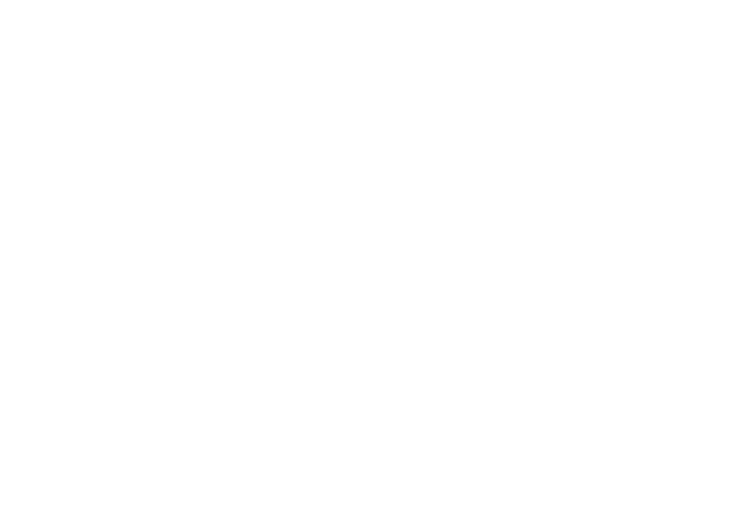
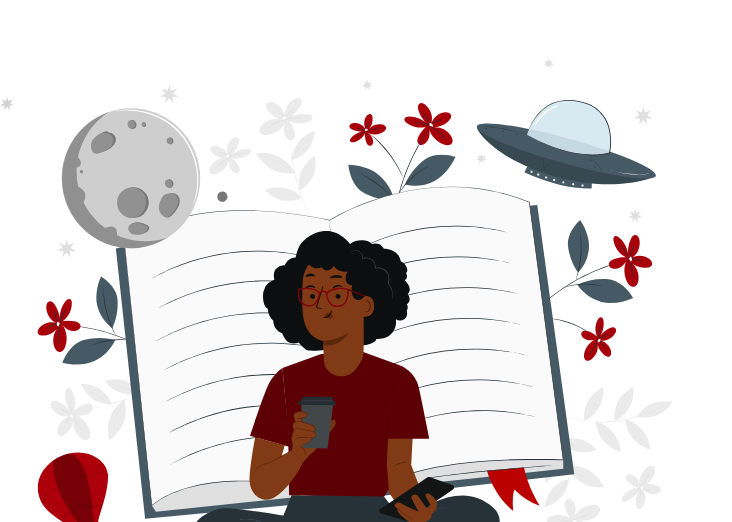
Before and after one commit to Sayd-Developer/Diario, a React (Vite) app: page / in a window 1280 px wide. Shown: the part 778-1300 px from the top of the page, without its empty margins (0-732 px from the left). Before the commit the page ends 800 px from the top, so only its background shows below. Built offline with nearby package versions, Linux system fonts and the light colour scheme.

Commit message:
style: :art: Change image and structure login

```diff
--- a/src/pages/Login/index.tsx
+++ b/src/pages/Login/index.tsx
@@ -1,5 +1,19 @@
-import { Container } from "./style"
+import { Container, ContainerContent, ContainerLeft, ContainerRight } from "./style"
+
+import imgLogin from "../../assets/img/imgLogin.svg"
+
 
 export default function Login() {
-  return <Container>Login</Container>
+  return (
+    <Container>
+    <ContainerContent>
+        <ContainerLeft>
+            Login
+        </ContainerLeft>
+        <ContainerRight>
+          <img src={imgLogin} alt="" />
+        </ContainerRight>
+    </ContainerContent>
+  </Container>
+)
 }
--- a/src/pages/Login/style.ts
+++ b/src/pages/Login/style.ts
@@ -1,3 +1,18 @@
 import { styled } from "styled-components"
 
-export const Container = styled.div``
+export const Container = styled.div`
+    width: 100vw;
+    height: 100vh;
+`
+export const ContainerContent = styled.div`
+
+
+`
+export const ContainerLeft = styled.div`
+width: 50%;
+height: 100vh;
+`
+export const ContainerRight = styled.div`
+width: 50%;
+height: 100vh;
+`
```
Also changed, not shown: src/assets/img/imgLogin.svg (added).
